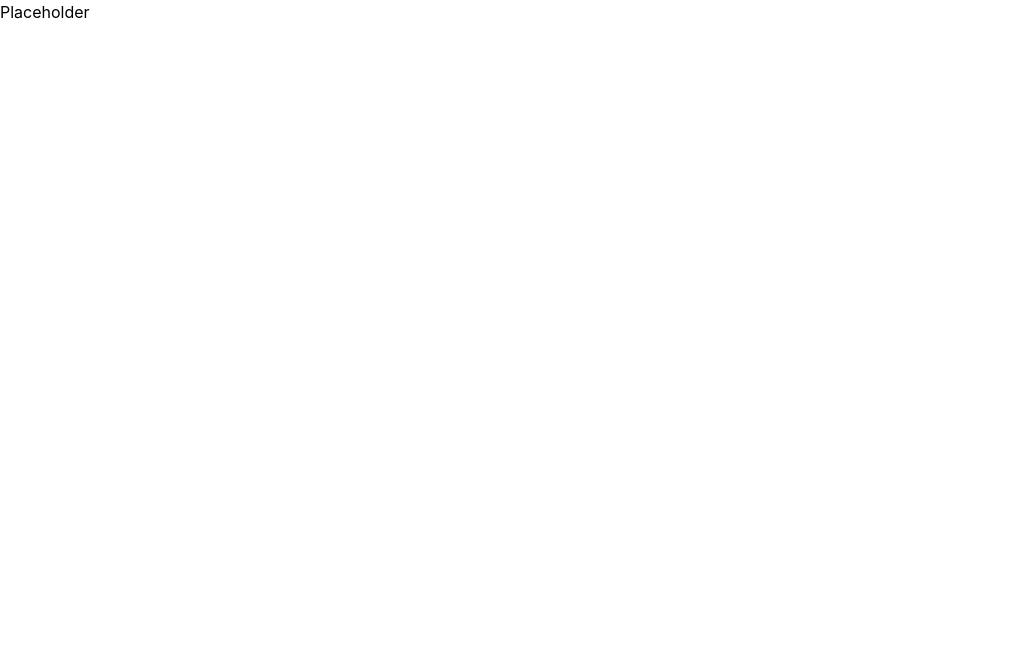
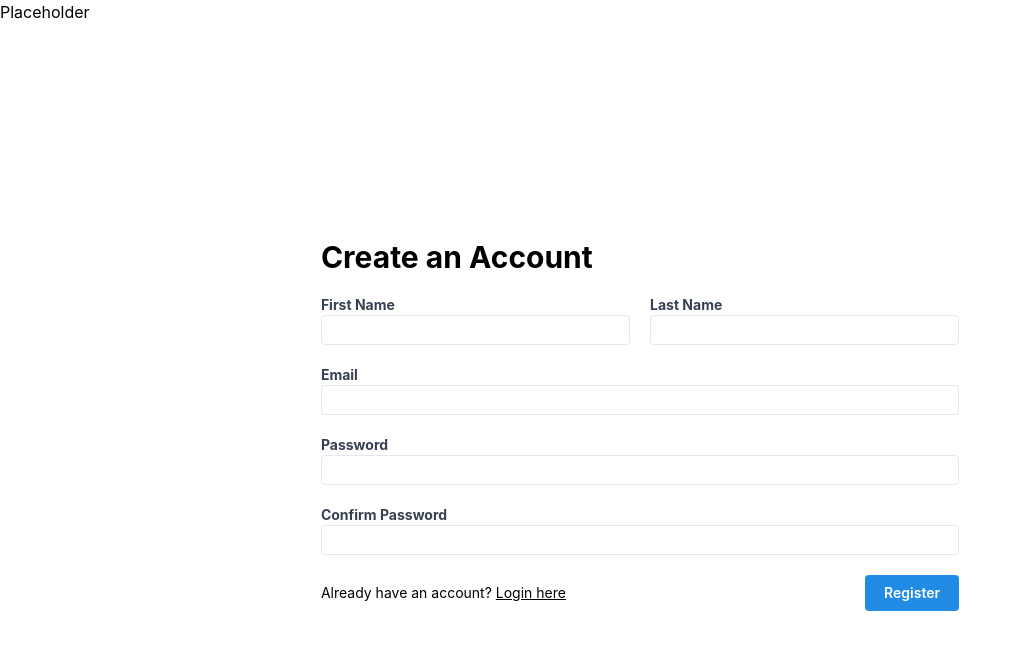
Before and after one commit to siegefried/doctor-appointment, a React (Vite) app in the folder frontend/: page /register in a window 1280 px wide. Shown: the top 650 px of the page, without its empty margins (0-1021 px from the left). Built offline with nearby package versions, Linux system fonts and the light colour scheme.

Commit message:
feat: added route and mockup for registration form

```diff
--- a/frontend/src/App.jsx
+++ b/frontend/src/App.jsx
@@ -1,10 +1,17 @@
 import '@mantine/core/styles.css'
 import { MantineProvider } from '@mantine/core';
+import { Route, Routes } from 'react-router-dom/dist';
+import Register from './pages/Register';
+
+
 function App() {
 
   return (
     <MantineProvider>
       <h1>Placeholder</h1>
+      <Routes>
+        <Route path="/register" element={<Register />}></Route>
+      </Routes>
     </MantineProvider>
   )
 }
--- a/frontend/src/main.jsx
+++ b/frontend/src/main.jsx
@@ -2,9 +2,12 @@ import { StrictMode } from 'react'
 import { createRoot } from 'react-dom/client'
 import App from './App.jsx'
 import './index.css'
+import { BrowserRouter } from 'react-router-dom/dist/index.js'
 
 createRoot(document.getElementById('root')).render(
   <StrictMode>
+    <BrowserRouter>
     <App />
+    </BrowserRouter>
   </StrictMode>,
 )
--- /dev/null
+++ b/frontend/src/pages/Register.jsx
@@ -0,0 +1,109 @@
+import { Button } from "@mantine/core";
+import { useForm } from "react-hook-form";
+import { Link } from "react-router-dom/dist";
+
+const Register = () => {
+  const {
+    register,
+    watch,
+    handleSubmit,
+    formState: { errors },
+  } = useForm();
+
+  const onSubmit = handleSubmit((data) => {
+    console.log(data);
+  });
+
+  return (
+    <>
+      <div className="h-screen flex items-center justify-center">
+        <form className="flex flex-col gap-5" onSubmit={onSubmit}  >
+          <h2 className="text-3xl font-bold">Create an Account</h2>
+          <div className="flex flex-col md:flex-row gap-5">
+            <label className="text-gray-700 text-sm font-bold flex-1">
+              First Name
+              <input
+                className="border rounded w-full py-1 px-2 font-normal"
+                {...register("firstName", {
+                  required: "This field is required.",
+                })}
+              ></input>
+              {errors.firstName && (
+                <span className="text-red-500">{errors.firstName.message}</span>
+              )}
+            </label>
+            <label className="text-gray-700 text-sm font-bold flex-1">
+              Last Name
+              <input
+                className="border rounded w-full py-1 px-2 font-normal"
+                {...register("lastName", {
+                  required: "This field is required.",
+                })}
+              ></input>
+              {errors.lastName && (
+                <span className="text-red-500">{errors.lastName.message}</span>
+              )}
+            </label>
+          </div>
+          <label className="text-gray-700 text-sm font-bold flex-1">
+            Email
+            <input
+              type="email"
+              className="border rounded w-full py-1 px-2 font-normal"
+              {...register("email", { required: "This field is required." })}
+            ></input>
+            {errors.email && (
+              <span className="text-red-500">{errors.email.message}</span>
+            )}
+          </label>
+          <label className="text-gray-700 text-sm font-bold flex-1">
+            Password
+            <input
+              type="password"
+              className="border rounded w-full py-1 px-2 font-normal"
+              {...register("password", {
+                required: "This field is required.",
+                minLength: {
+                  value: 6,
+                  message: "Password must be at least 6 characters.",
+                },
+              })}
+            ></input>
+            {errors.password && (
+              <span className="text-red-500">{errors.password.message}</span>
+            )}
+          </label>
+          <label className="text-gray-700 text-sm font-bold flex-1">
+            Confirm Password
+            <input
+              type="password"
+              className="border rounded w-full py-1 px-2 font-normal"
+              {...register("confirmPassword", {
+                validate: (val) => {
+                  if (!val) {
+                    return "This field is required.";
+                  } else if (watch("password") !== val) {
+                    return "Your passwords do not match.";
+                  }
+                },
+              })}
+            ></input>
+            {errors.confirmPassword && (
+              <span className="text-red-500">
+                {errors.confirmPassword.message}
+              </span>
+            )}
+          </label>
+          <span className="flex items-center justify-between">
+          <span className="text-sm">
+          Already have an account? <Link className="underline" to="/login">Login here</Link>
+        </span>
+            <Button type="submit">Register</Button>
+          </span>
+        </form>
+      </div>
+    </>
+  );
+};
+
+export default Register;
```
Also changed, not shown: 1 other file (tests, documents, lock files or other folders).
